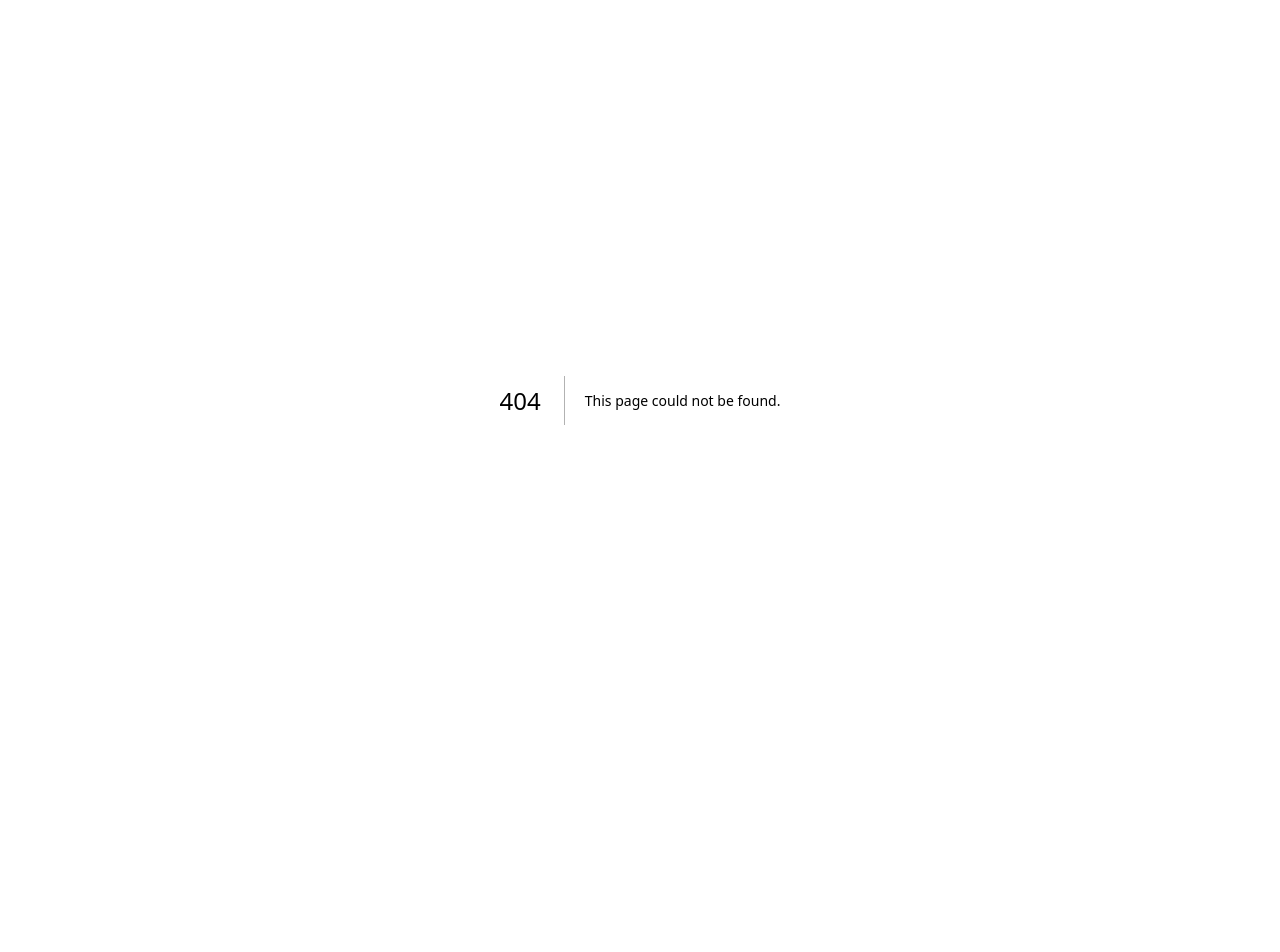
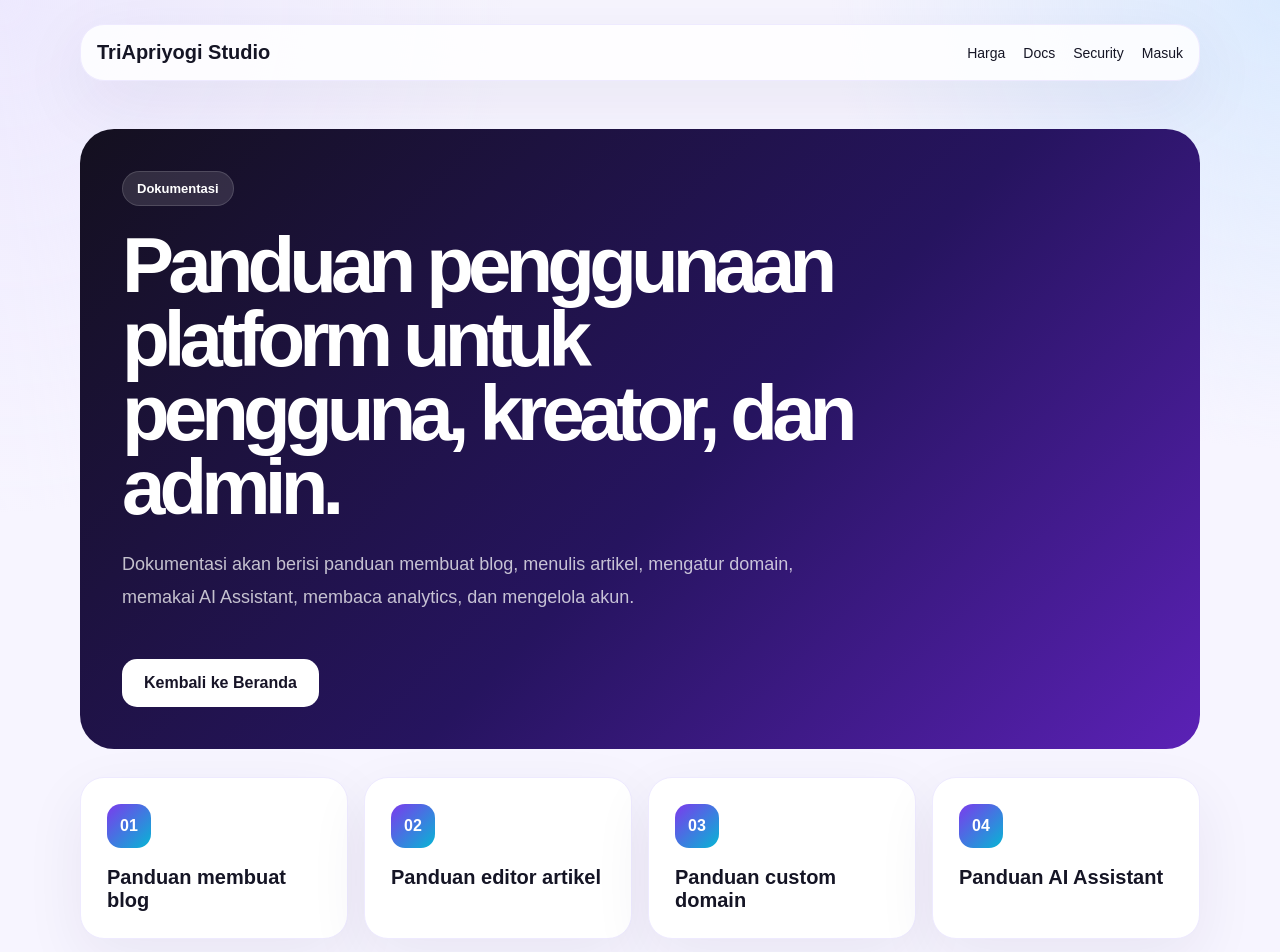
Before and after one commit to Bahari-Hasibuan/blogtriapriyogi-platform, a Next.js app in the folder blogtriapriyogi-app/: page /docs in a window 1280 px wide. Before the commit this address had no page. Shown: the top 952 px of the page. Before the commit the page ends 800 px from the top, so only its background shows below. Built offline with nearby package versions, Linux system fonts and the light colour scheme.

Commit message:
Add enterprise company pages

```diff
--- /dev/null
+++ b/blogtriapriyogi-app/app/docs/page.tsx
@@ -0,0 +1,17 @@
+import CompanyPage from "../../components/company/CompanyPage";
+
+export default function DocsPage() {
+  return (
+    <CompanyPage
+      eyebrow="Dokumentasi"
+      title="Panduan penggunaan platform untuk pengguna, kreator, dan admin."
+      description="Dokumentasi akan berisi panduan membuat blog, menulis artikel, mengatur domain, memakai AI Assistant, membaca analytics, dan mengelola akun."
+      items={[
+        "Panduan membuat blog",
+        "Panduan editor artikel",
+        "Panduan custom domain",
+        "Panduan AI Assistant",
+      ]}
+    />
+  );
+}
--- /dev/null
+++ b/blogtriapriyogi-app/components/company/CompanyPage.tsx
@@ -0,0 +1,166 @@
+type CompanyPageProps = {
+  eyebrow: string;
+  title: string;
+  description: string;
+  items: string[];
+  cta?: string;
+};
+
+export default function CompanyPage({
+  eyebrow,
+  title,
+  description,
+  items,
+  cta = "Kembali ke Beranda",
+}: CompanyPageProps) {
+  return (
+    <main
+      style={{
+        minHeight: "100vh",
+        background:
+          "radial-gradient(circle at top left, #ede9fe 0, transparent 32%), radial-gradient(circle at top right, #dbeafe 0, transparent 28%), #f7f5ff",
+        color: "#151525",
+        padding: 24,
+      }}
+    >
+      <nav
+        style={{
+          maxWidth: 1120,
+          margin: "0 auto 48px",
+          display: "flex",
+          justifyContent: "space-between",
+          alignItems: "center",
+          padding: 16,
+          borderRadius: 24,
+          background: "rgba(255,255,255,.85)",
+          border: "1px solid #eeeaff",
+          boxShadow: "0 20px 70px rgba(40,30,90,.08)",
+        }}
+      >
+        <a href="/" style={{ fontWeight: 900, fontSize: 20 }}>
+          TriApriyogi Studio
+        </a>
+
+        <div style={{ display: "flex", gap: 18, fontSize: 14 }}>
+          <a href="/pricing">Harga</a>
+          <a href="/docs">Docs</a>
+          <a href="/security">Security</a>
+          <a href="/login">Masuk</a>
+        </div>
+      </nav>
+
+      <section
+        style={{
+          maxWidth: 1120,
+          margin: "0 auto",
+          display: "grid",
+          gridTemplateColumns: "1fr",
+          gap: 28,
+        }}
+      >
+        <div
+          style={{
+            padding: 42,
+            borderRadius: 34,
+            background: "linear-gradient(135deg, #14101f, #26145f 55%, #5b21b6)",
+            color: "white",
+            overflow: "hidden",
+          }}
+        >
+          <span
+            style={{
+              display: "inline-flex",
+              padding: "9px 14px",
+              borderRadius: 999,
+              background: "rgba(255,255,255,.12)",
+              border: "1px solid rgba(255,255,255,.14)",
+              marginBottom: 22,
+              fontWeight: 800,
+              fontSize: 13,
+            }}
+          >
+            {eyebrow}
+          </span>
+
+          <h1
+            style={{
+              margin: 0,
+              maxWidth: 820,
+              fontSize: "clamp(42px, 7vw, 78px)",
+              lineHeight: 0.95,
+              letterSpacing: "-0.075em",
+            }}
+          >
+            {title}
+          </h1>
+
+          <p
+            style={{
+              maxWidth: 720,
+              marginTop: 24,
+              color: "rgba(255,255,255,.74)",
+              fontSize: 18,
+              lineHeight: 1.8,
+            }}
+          >
+            {description}
+          </p>
+
+          <a
+            href="/"
+            style={{
+              display: "inline-flex",
+              marginTop: 28,
+              padding: "15px 22px",
+              borderRadius: 15,
+              background: "white",
+              color: "#171427",
+              fontWeight: 900,
+              textDecoration: "none",
+            }}
+          >
+            {cta}
+          </a>
+        </div>
+
+        <div
+          style={{
+            display: "grid",
+            gridTemplateColumns: "repeat(auto-fit, minmax(220px, 1fr))",
+            gap: 16,
+          }}
+        >
+          {items.map((item, index) => (
+            <article
+              key={item}
+              style={{
+                padding: 26,
+                borderRadius: 24,
+                background: "white",
+                border: "1px solid #eeeaff",
+                boxShadow: "0 20px 60px rgba(40,30,90,.07)",
+              }}
+            >
+              <div
+                style={{
+                  width: 44,
+                  height: 44,
+                  borderRadius: 14,
+                  display: "grid",
+                  placeItems: "center",
+                  background: "linear-gradient(135deg, #7c3aed, #06b6d4)",
+                  color: "white",
+                  fontWeight: 900,
+                  marginBottom: 18,
+                }}
+              >
+                {String(index + 1).padStart(2, "0")}
+              </div>
+              <h3 style={{ margin: 0, fontSize: 20 }}>{item}</h3>
+            </article>
+          ))}
+        </div>
+      </section>
+    </main>
+  );
+}
```
Also changed, not shown: blogtriapriyogi-app/app/about/page.tsx (added, +17 -0 lines), blogtriapriyogi-app/app/contact/page.tsx (added, +17 -0 lines), blogtriapriyogi-app/app/pricing/page.tsx (added, +18 -0 lines), blogtriapriyogi-app/app/security/page.tsx (added, +17 -0 lines), blogtriapriyogi-app/app/status/page.tsx (added, +17 -0 lines), blogtriapriyogi-app/components/landing/Footer.tsx (+17 -14 lines), blogtriapriyogi-app/components/landing/Navbar.tsx (+8 -6 lines).
